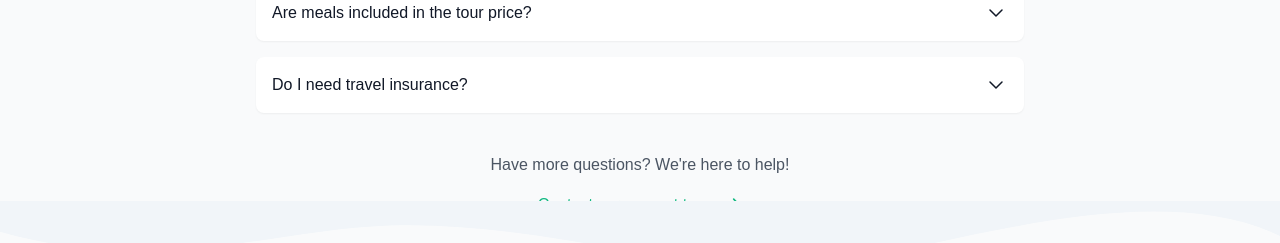
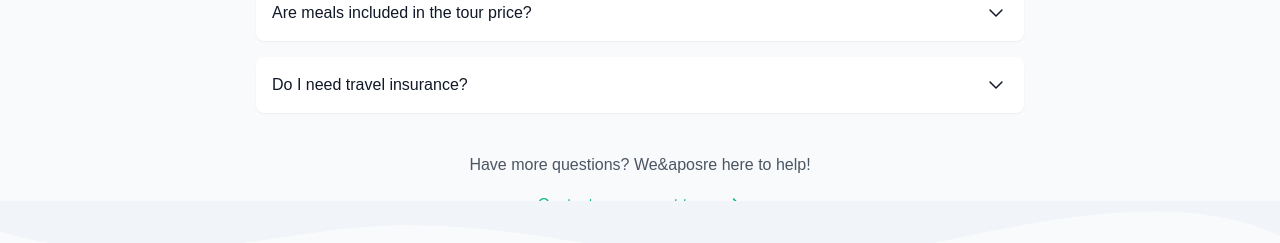
Before and after one commit to godwins3/nomadic-adventures-frontend, a Next.js app: page /book-now in a window 1280 px wide. Shown: the part 1943-2186 px from the top of the page. Built offline with nearby package versions, Linux system fonts and the light colour scheme.

Commit message:
add escape for ' character

```diff
--- a/src/app/book-now/page.tsx
+++ b/src/app/book-now/page.tsx
@@ -235,7 +235,7 @@ export default function BookNow() {
                 </div>
                 <h2 className="text-3xl font-bold text-gray-800 mb-4">Booking Confirmed!</h2>
                 <p className="text-lg text-gray-600 mb-6">
-                  Thank you for booking your adventure with us. We've sent a confirmation to your email.
+                  Thank you for booking your adventure with us. We&aposve sent a confirmation to your email.
                 </p>
                 <div className="bg-gray-50 rounded-lg p-6 mb-8">
                   <h3 className="text-xl font-semibold mb-4">Booking Details</h3>
@@ -694,7 +694,7 @@ export default function BookNow() {
                   </div>
 
                   <div className="mt-10 text-center">
-                    <p className="text-gray-600 mb-4">Have more questions? We're here to help!</p>
+                    <p className="text-gray-600 mb-4">Have more questions? We&aposre here to help!</p>
                     <Link
                       href="/contact"
                       className="inline-flex items-center text-emerald-500 hover:text-emerald-600 font-medium"
```
